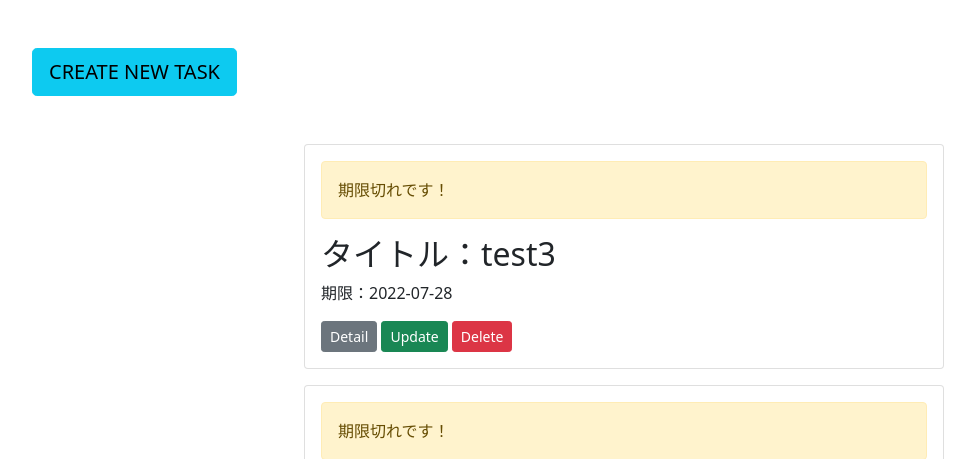
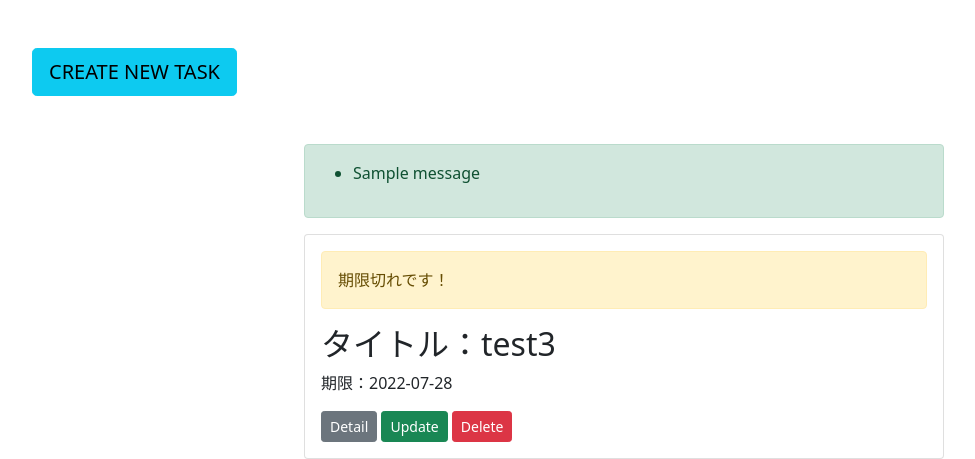
Before and after one commit to nokia0315/Python-practice, a Flask app: page / in a window 1280 px wide. Shown: the part 90-549 px from the top of the page, without its empty margins (16-991 px from the left). Run offline with Flask 2, Linux system fonts and the light colour scheme; data comes from the database, SQL or seed files in the repository; both versions use the stored data as it was after the commit; one stand-in notice (Sample message) is shown; some libraries are stand-ins or nearby versions.

Commit message:
Add flash message

```diff
--- a/app.py
+++ b/app.py
@@ -1,13 +1,13 @@
 from datetime import datetime, date
 
-from flask import Flask, render_template, request, redirect, url_for
+from flask import Flask, render_template, request, redirect, url_for, flash
 from flask_sqlalchemy import SQLAlchemy
 
 app = Flask(__name__)
 app.config['SQLALCHEMY_DATABASE_URI'] = 'sqlite:///todo.db'
 app.config['SQLALCHEMY_ECHO'] = True
 db = SQLAlchemy(app)
-
+app.secret_key = b'_5#y2L"F4Q8z\n\xec]/'
 
 class Post(db.Model):
     id = db.Column(db.Integer, primary_key=True)
@@ -35,6 +35,7 @@ def index():
         db.session.add(new_post)
         db.session.commit()
 
+        flash('新しいリストを投稿しました。')
         return redirect('/')
 
 
@@ -48,6 +49,7 @@ def delete(id):
 
     db.session.delete(post)
     db.session.commit()
+    flash('リストを削除しました。')
     return redirect('/')
 
 @app.route('/update/<int:id>', methods=['GET', 'POST'])
@@ -61,6 +63,7 @@ def update(id):
         post.due = datetime.strptime(request.form.get('due'), '%Y-%m-%d')
 
         db.session.commit()
+        flash('リストを編集しました。')
         return redirect('/')
 
 @app.route('/detail/<int:id>')
--- a/templates/index.html
+++ b/templates/index.html
@@ -1,7 +1,19 @@
 {% extends 'base.html' %}
 
 {% block body %}
+
 <a class="btn btn-info btn-lg m-5" href="/create">CREATE NEW TASK</a>
+<div class="alert alert-success w-50 mb-3 m-auto" role="alert">
+{% with messages = get_flashed_messages() %}
+    {% if messages %}
+        <ul>
+        {% for message in messages %}
+            <li>{{ message }}</li>
+        {% endfor %}
+        </ul>
+    {% endif %}
+{% endwith %}
+</div>
 {% for post in posts %}
 <div class="card w-50 mb-3" style="margin: auto;">
     <div class="card-body">
```
Also changed, not shown: todo.db.
